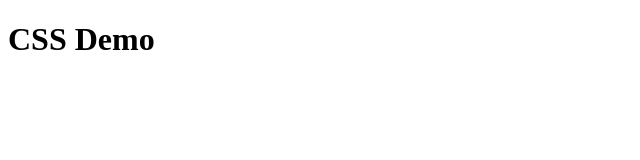
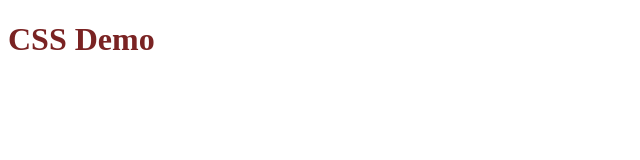
Before and after one commit to Nicholas671/Demo_Page06, a plain HTML site: page index.html in a window 1280 px wide. Shown: the whole page, without its empty margins (0-640 px from the left). Drawn offline with Linux system fonts and the light colour scheme.

Commit message:
Third Commit

```diff
--- a/index.html
+++ b/index.html
@@ -8,7 +8,7 @@
 </head>
 
 <body>
-    <h1>CSS Demo</h1>
+    <h1 style="color: rgb(122, 35, 35);">CSS Demo</h1>
 </body>
 
 </html>
```
